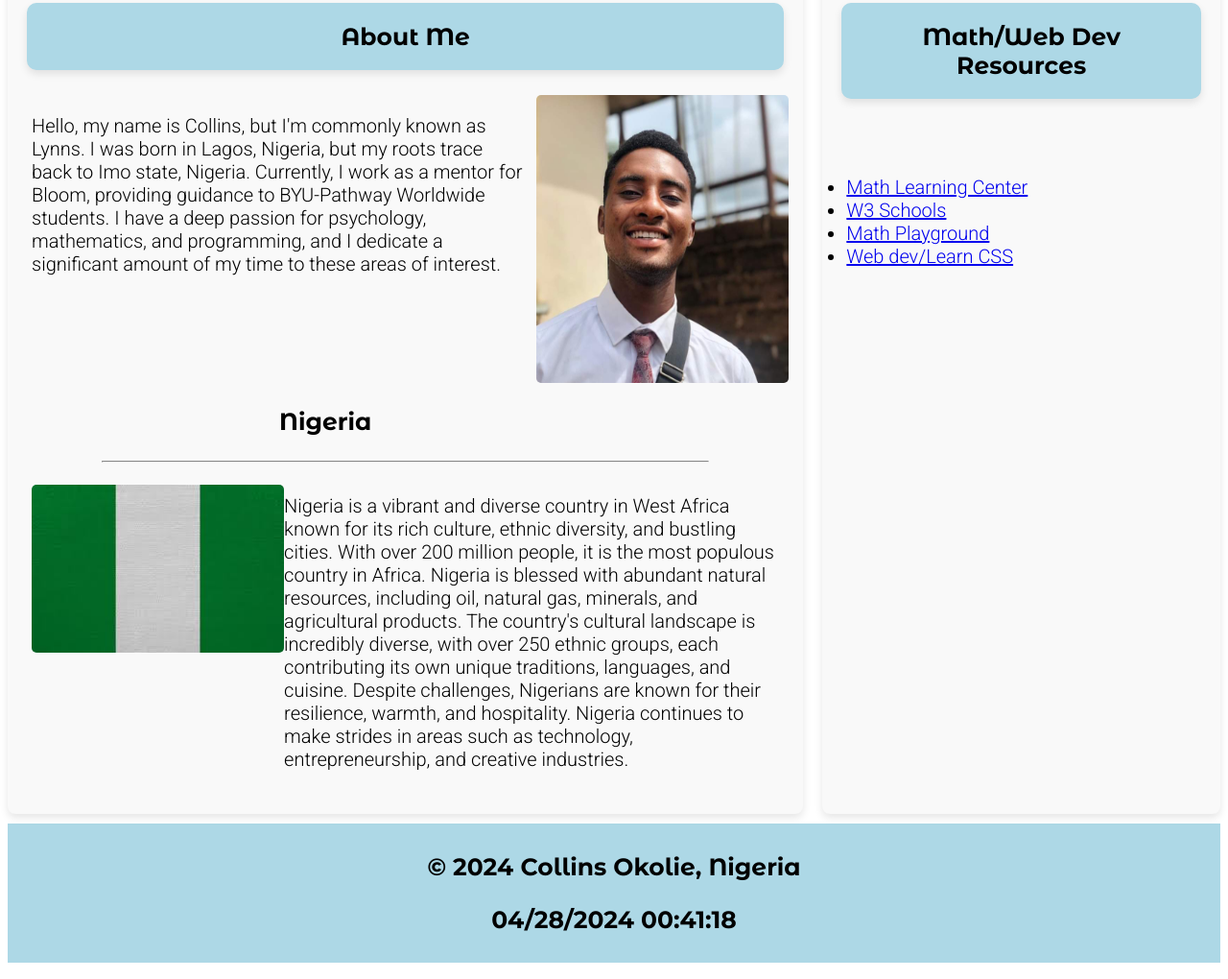
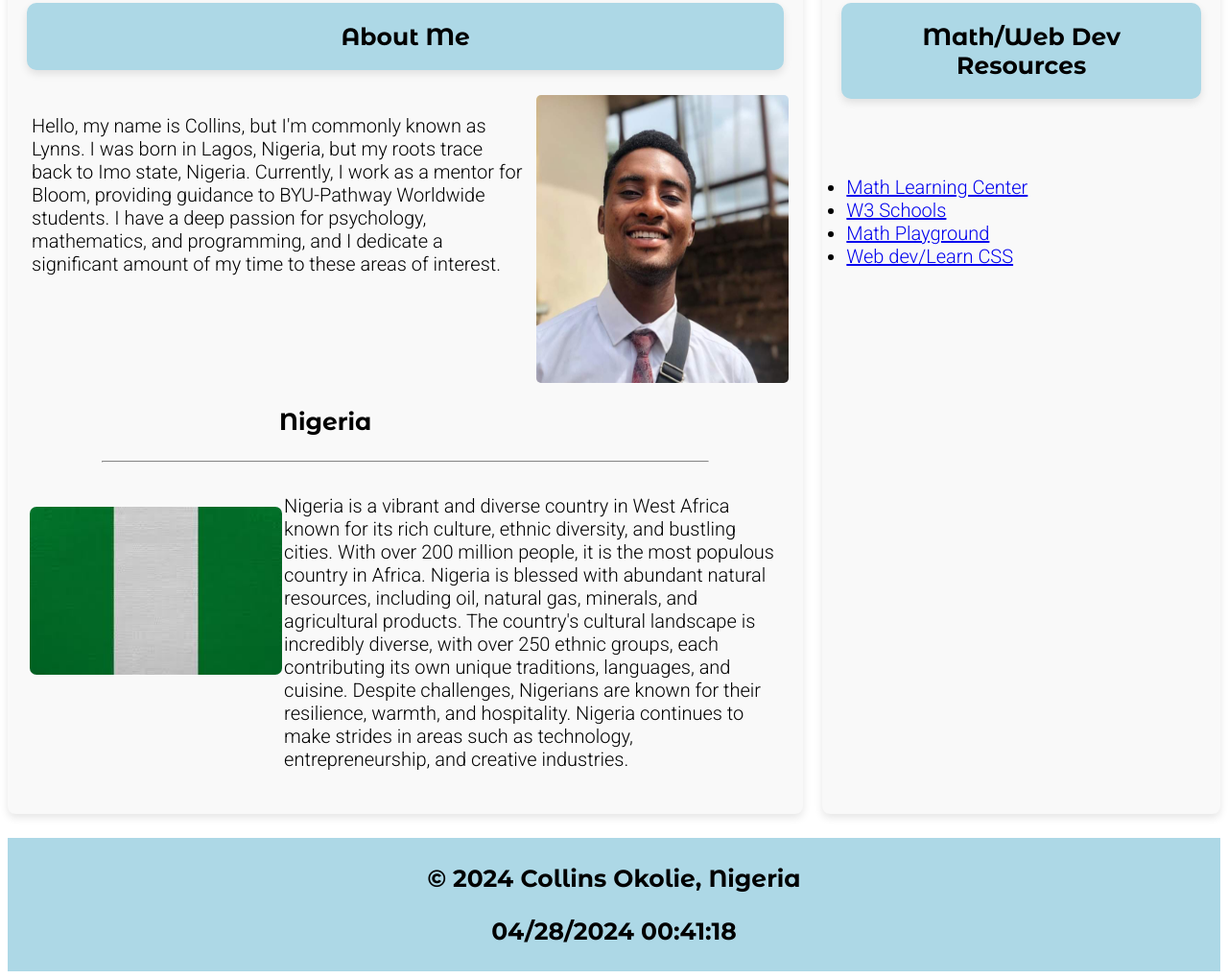
Before and after one commit to collinspg/wdd131, a plain HTML site: page index.html in a window 1280 px wide. Shown: the part 216-1236 px from the top of the page at 96% size. Drawn offline with Linux system fonts and the light colour scheme; a web font is replaced by a local one.

Commit message:
adjusted the footer

```diff
--- a/styles/base.css
+++ b/styles/base.css
@@ -103,8 +103,8 @@ main {
 #myImage2{
     max-width: 100%;
     grid-column: 1/2;
-    margin-top: 10px;
-    padding: 5px;
+    margin-top: 35px;
+    padding: 3px;
 }
 
 #myImage1, #myImage2{
@@ -133,10 +133,10 @@ main {
 }
 
 footer{
-    margin-top: 10px;
+    margin-top: 25px;
     background-color: #ADD8E6;;
     text-align: center;
-    padding: 5px;
+    padding: 2px;
 }
 
 footer p{
```
